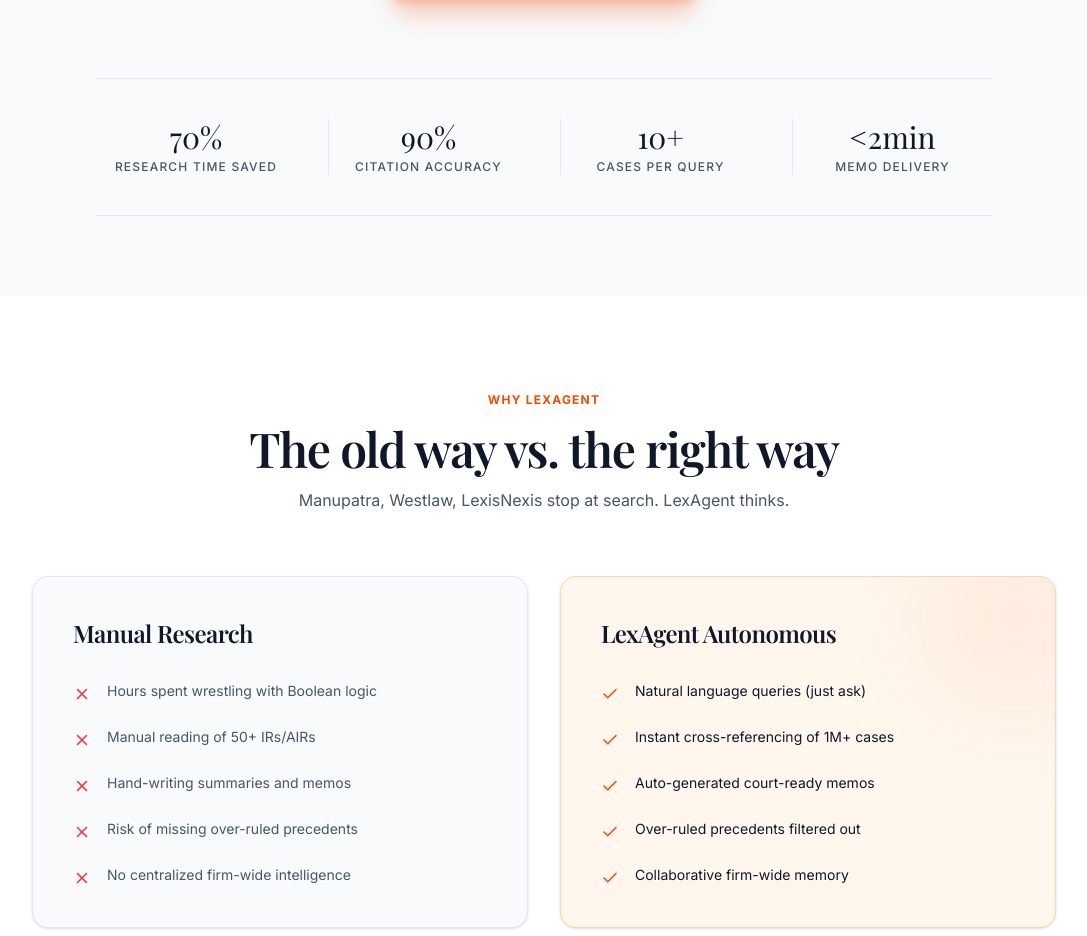
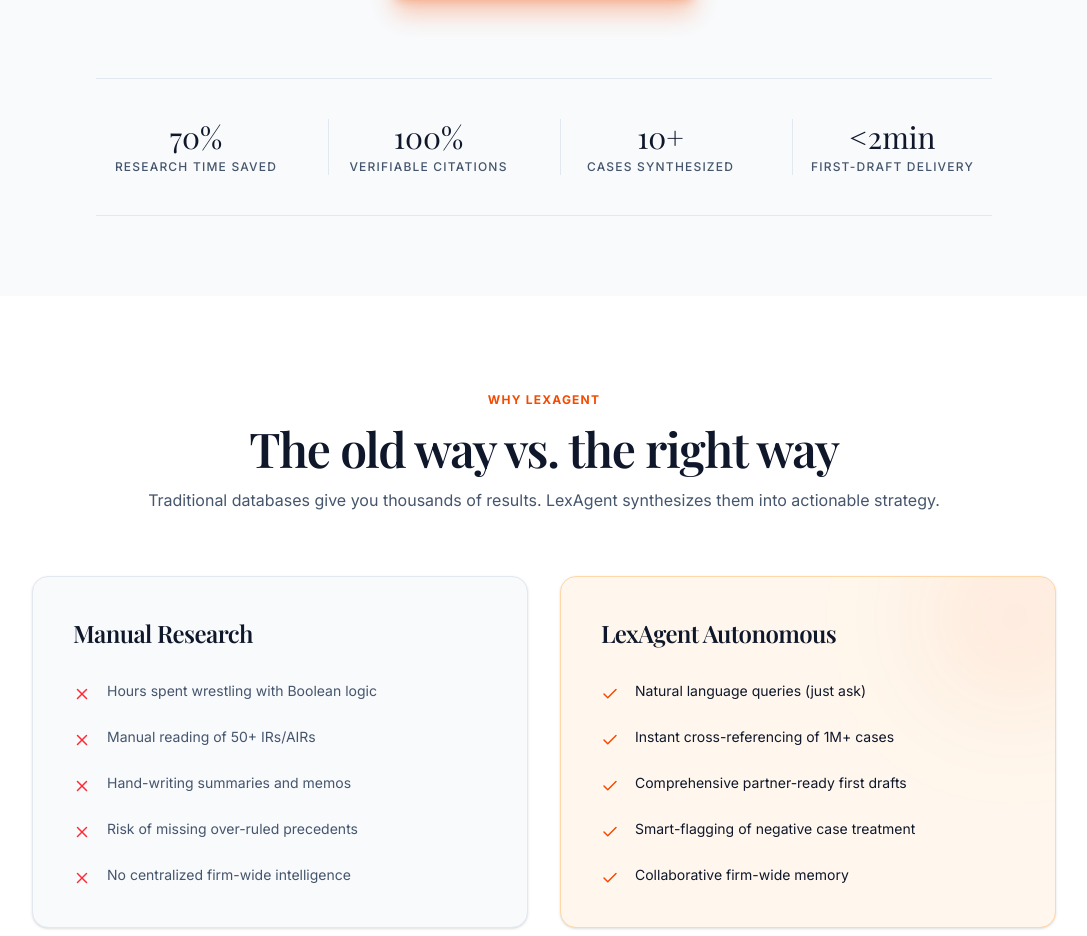
Before and after one commit to Rishikesh073/JUDICARY-SYSTEM, a React (Vite) app in the folder frontend/: page / in a window 1280 px wide. Shown: the part 616-1552 px from the top of the page, without its empty margins (96-1183 px from the left). Built offline with nearby package versions, Linux system fonts and the light colour scheme; a web font is replaced by a local one.

Commit message:
Update copy in Hero and Comparison components

```diff
--- a/frontend/src/components/Comparison.jsx
+++ b/frontend/src/components/Comparison.jsx
@@ -8,7 +8,7 @@
         <div className="text-center mb-16">
           <span className="text-xs uppercase tracking-widest text-orange-600 font-bold mb-4 block">Why LexAgent</span>
           <h2 className="text-4xl md:text-5xl font-serif mb-4 text-slate-900">The old way vs. the right way</h2>
-          <p className="text-slate-600">Manupatra, Westlaw, LexisNexis stop at search. LexAgent thinks.</p>
+          <p className="text-slate-600">Traditional databases give you thousands of results. LexAgent synthesizes them into actionable strategy.</p>
         </div>
 
         <div className="grid grid-cols-1 md:grid-cols-2 gap-8">
@@ -39,8 +39,8 @@
               {[
                 'Natural language queries (just ask)',
                 'Instant cross-referencing of 1M+ cases',
-                'Auto-generated court-ready memos',
-                'Over-ruled precedents filtered out',
+                'Comprehensive partner-ready first drafts',
+                'Smart-flagging of negative case treatment',
                 'Collaborative firm-wide memory'
               ].map(item => (
                 <li key={item} className="flex items-start gap-4 text-slate-900 text-sm">
--- a/frontend/src/components/Hero.jsx
+++ b/frontend/src/components/Hero.jsx
@@ -32,7 +32,7 @@
           transition={{ ...FADE_IN.transition, delay: 0.2 }}
           className="text-lg md:text-xl text-slate-600 max-w-2xl mx-auto mb-10 leading-relaxed"
         >
-          Ask a complex legal question. Get a court-ready 2-page memo with verified precedents in under 5 minutes — not 14 hours.
+          Ask a complex legal question. Get a comprehensive, partner-ready foundational memo with strictly verified precedents in under 5 minutes.
         </motion.p>
 
         <motion.div
@@ -57,16 +57,16 @@
             <span className="text-xs uppercase tracking-widest text-slate-600 font-medium">Research time saved</span>
           </div>
           <div className="flex flex-col items-center gap-1 border-l border-slate-200">
-            <span className="text-3xl font-serif text-slate-900">90%</span>
-            <span className="text-xs uppercase tracking-widest text-slate-600 font-medium">Citation accuracy</span>
+            <span className="text-3xl font-serif text-slate-900">100%</span>
+            <span className="text-xs uppercase tracking-widest text-slate-600 font-medium">Verifiable Citations</span>
           </div>
           <div className="flex flex-col items-center gap-1 border-l border-slate-200">
             <span className="text-3xl font-serif text-slate-900">10+</span>
-            <span className="text-xs uppercase tracking-widest text-slate-600 font-medium">Cases per query</span>
+            <span className="text-xs uppercase tracking-widest text-slate-600 font-medium">Cases synthesized</span>
           </div>
           <div className="flex flex-col items-center gap-1 border-l border-slate-200">
             <span className="text-3xl font-serif text-slate-900">&lt;2min</span>
-            <span className="text-xs uppercase tracking-widest text-slate-600 font-medium">Memo delivery</span>
+            <span className="text-xs uppercase tracking-widest text-slate-600 font-medium">First-draft delivery</span>
           </div>
         </motion.div>
       </div>
```
